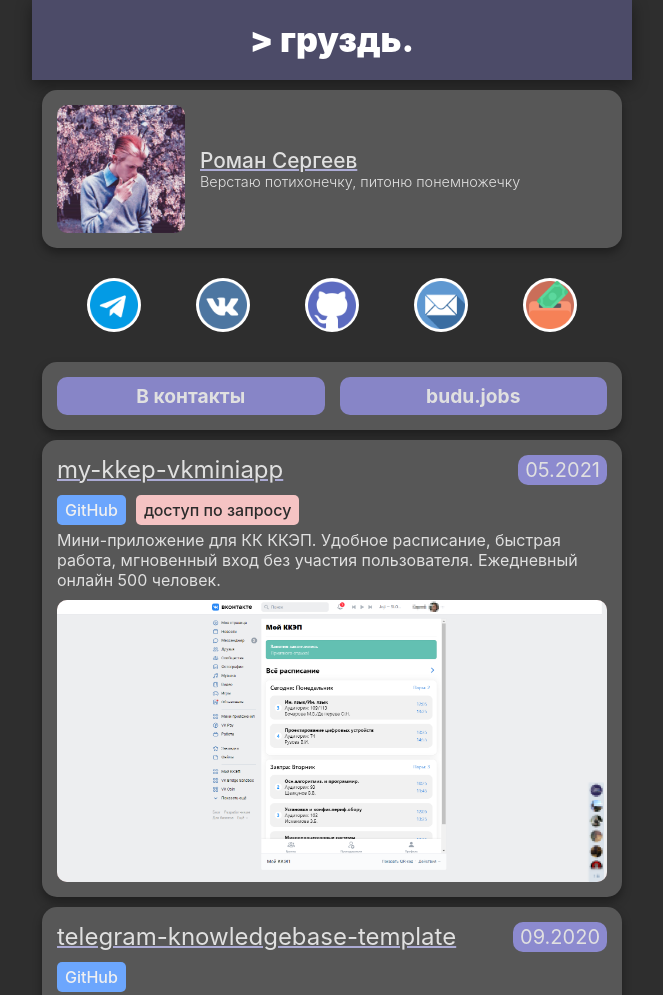
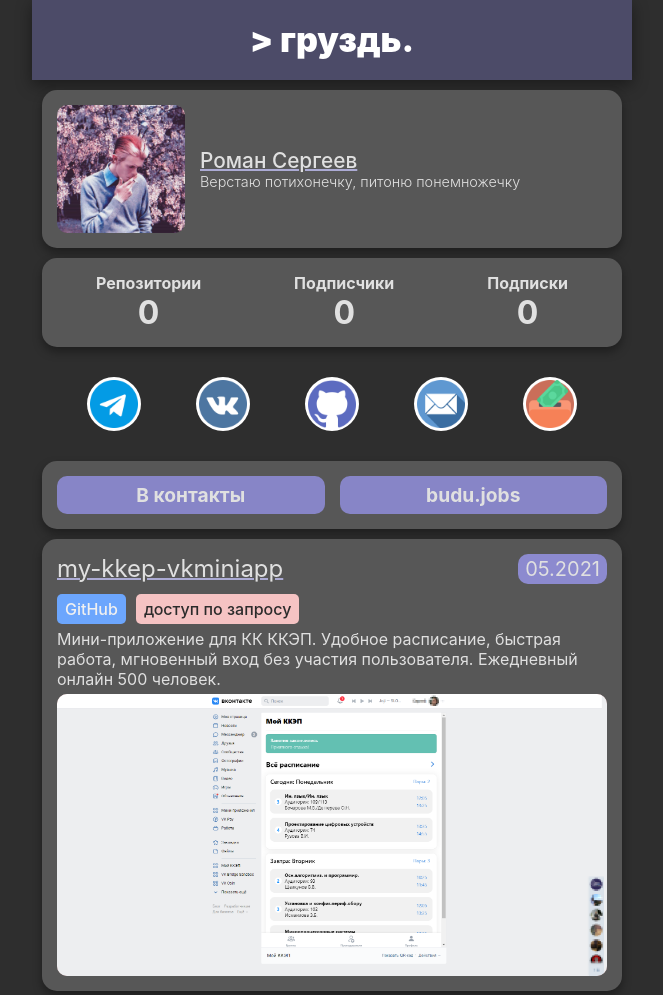
Before and after one commit to uheplm/uheplm.github.io, a plain HTML site: page index.html in a window 1280 px wide. Shown: the top 995 px of the page, without its empty margins (308-971 px from the left). Drawn offline with Linux system fonts and the light colour scheme; no server answers.

Commit message:
Статы с гитхаба

```diff
--- /dev/null
+++ b/github.js
@@ -0,0 +1,13 @@
+(function () {
+    async function getData(){
+        const endpoint = "https://api.github.com/users/uheplm";
+        let data = await fetch(endpoint);
+        return data.json()
+    }
+    window.addEventListener("load", async () => {
+        let user = await getData();
+        document.getElementById("repos").innerHTML = user.public_repos;
+        document.getElementById("followers").innerHTML = user.followers;
+        document.getElementById("following").innerHTML = user.following;
+    })
+})()
--- a/index.css
+++ b/index.css
@@ -97,7 +97,7 @@ body{
 }
 .card__content{
     font-size: 18px;
-    margin-bottom: 10px;
+    margin-bottom: 5px;
     font-size: 1rem;
     color:rgb(224, 224, 224);
 }
@@ -186,3 +186,31 @@ body{
     width: 3rem;
     height: 3rem;
 }
+.card-github{
+    display: flex;
+    flex-direction: row;
+    justify-content: space-around;
+    gap: 15px;
+    background-color: #575757;
+    width: inherit;
+    margin: 10px;
+    padding: 15px;
+    box-shadow: 0 5px 10px rgba(0, 0, 0, 0.349);
+    border-radius: 15px;
+}
+.card-col{
+    display: flex;
+    flex-direction: column;
+    justify-content: center;
+    align-items: center;
+}
+.github-param{
+    color:rgb(224, 224, 224);
+    font-weight: 700;
+}
+
+.github-number{
+    font-size: 2rem;
+    color:rgb(224, 224, 224);
+    font-weight: 700;
+}
--- a/index.html
+++ b/index.html
@@ -18,6 +18,20 @@
                 <span class="ci__name">Роман Сергеев</span>
                 <span class="ci__bio">Верстаю потихонечку, питоню понемножечку</span>
             </div>
+        </div>
+    </div>
+    <div class="card-github">
+        <div class="card-col">
+            <span class="github-param">Репозитории</span>
+            <span class="github-number" id="repos">0</span>
+        </div>
+        <div class="card-col">
+            <span class="github-param">Подписчики</span>
+            <span class="github-number" id="followers">0</span>
+        </div>
+        <div class="card-col">
+            <span class="github-param">Подписки</span>
+            <span class="github-number" id="following">0</span>
         </div>
     </div>
     <div class="ci-links">
@@ -122,6 +136,7 @@
         </span>
         <img src="png/bind.png" class="card__cover" id="mykkep"></div>
     </div>
+    <script src="github.js"></script>
 </body>
 
 </html>
```
